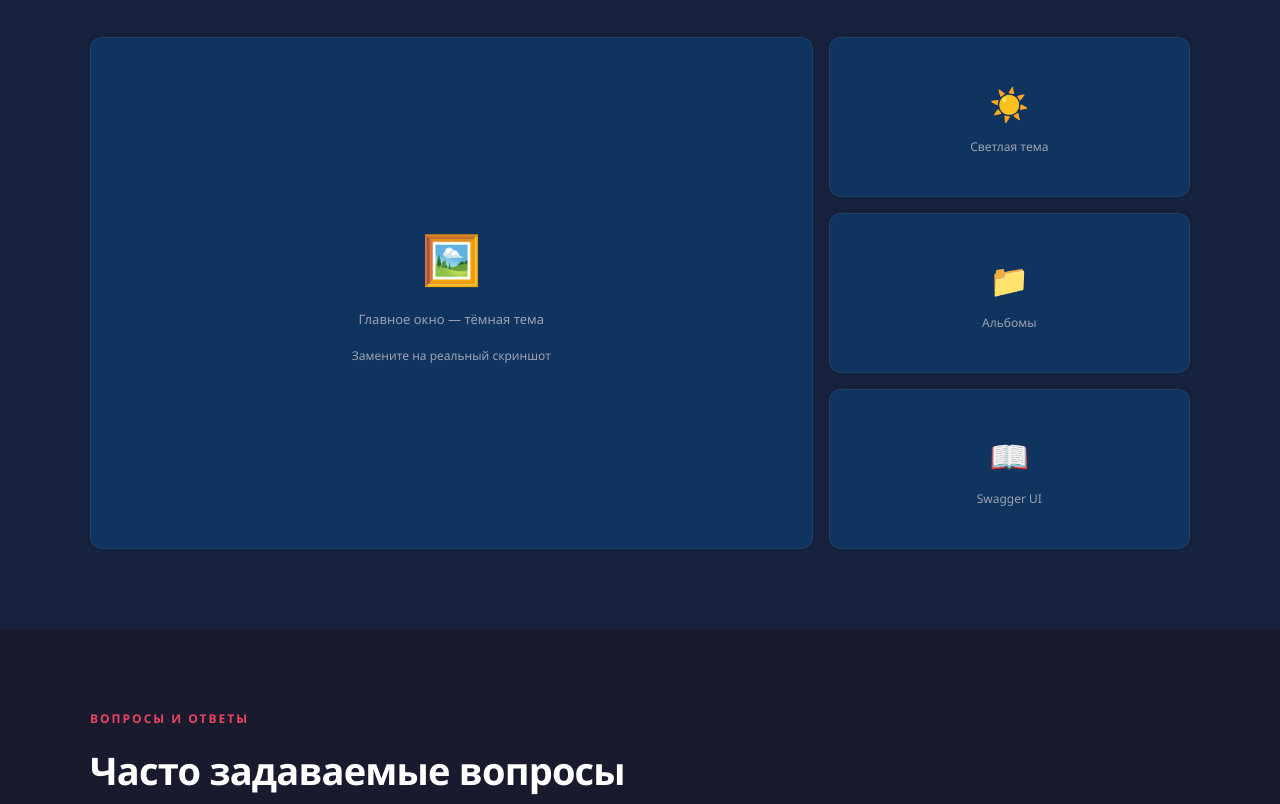
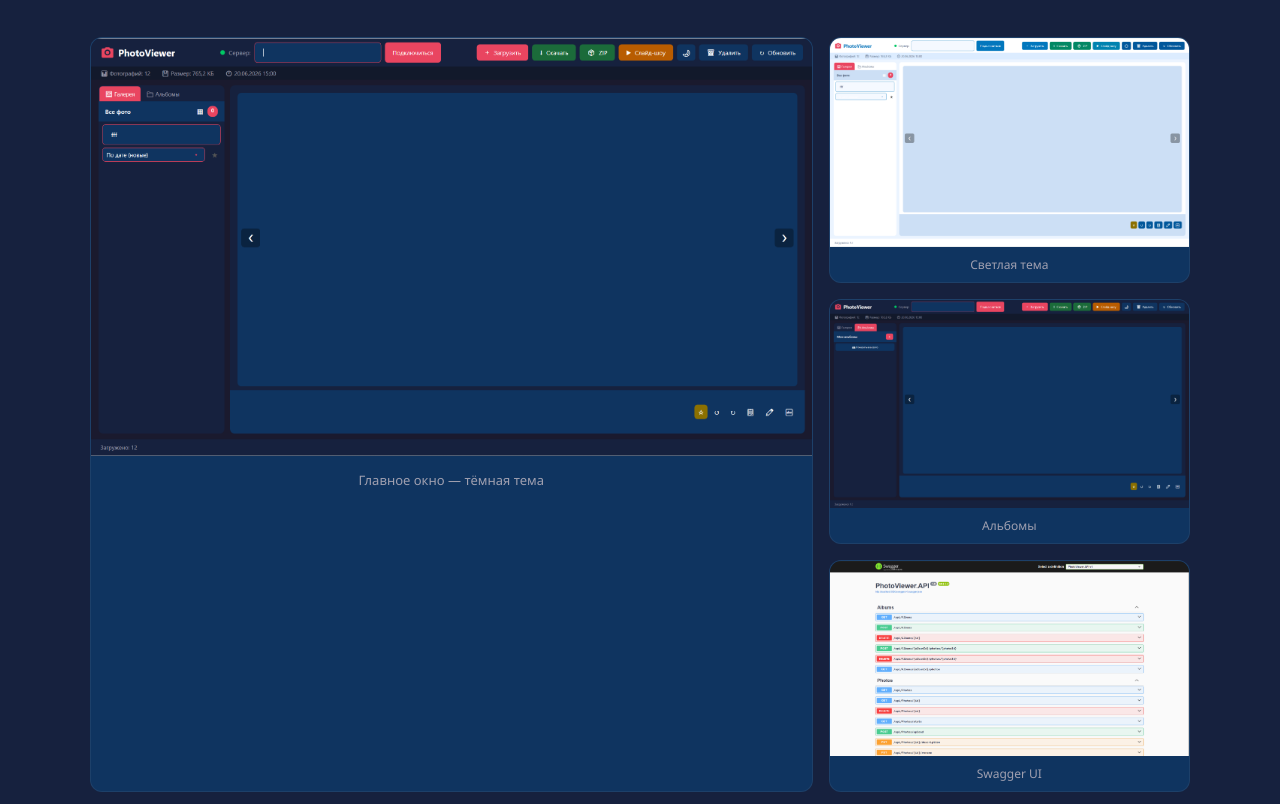
Before and after one commit to HLWLKR/PhotoViewer1, a plain HTML site: page docs/index.html in a window 1280 px wide. Shown: the part 2880-3684 px from the top of the page. Drawn offline with Linux system fonts and the light colour scheme.

Commit message:
Add files via upload

```diff
--- a/docs/index.html
+++ b/docs/index.html
@@ -15,14 +15,14 @@
     <meta property="og:title"       content="PhotoViewer — Бесплатный просмотрщик фотографий">
     <meta property="og:description" content="Просматривайте фотографии из любой точки вашей сети. Скачать бесплатно для Windows.">
     <meta property="og:url"         content="https://HLWLKR.github.io/PhotoViewer1/">
-    <meta property="og:image"       content="https://HLWLKR.github.io/PhotoViewer1/images/preview.png">
+    <meta property="og:image"       content="https://HLWLKR.github.io/PhotoViewer1/images/screenshot1.png">
     <meta property="og:locale"      content="ru_RU">
     <meta property="og:site_name"   content="PhotoViewer">
 
     <meta name="twitter:card"        content="summary_large_image">
     <meta name="twitter:title"       content="PhotoViewer — Просмотрщик фотографий">
     <meta name="twitter:description" content="Бесплатное приложение. WPF + ASP.NET Core + PostgreSQL.">
-    <meta name="twitter:image"       content="https://HLWLKR.github.io/PhotoViewer1/images/preview.png">
+    <meta name="twitter:image"       content="https://HLWLKR.github.io/PhotoViewer1/images/screenshot1.png">
 
     <script type="application/ld+json">
     {
@@ -315,15 +315,23 @@
             <h2 class="section-title">Красивый и удобный</h2>
             <p class="section-sub">Современный тёмный дизайн с поддержкой светлой темы.</p>
             <div class="screenshots-grid">
-                <div class="ss-main">
-                    <div class="ss-icon">🖼️</div>
-                    <div class="ss-lbl">Главное окно — тёмная тема</div>
-                    <div style="font-size:12px;color:var(--gray);margin-top:4px">Замените на реальный скриншот</div>
+                <div class="ss-main" style="padding:0;display:block;text-align:left">
+                    <img src="images/screenshot1.png" alt="PhotoViewer — главное окно, тёмная тема" style="width:100%;display:block">
+                    <div class="ss-lbl" style="padding:14px 16px;text-align:center">Главное окно — тёмная тема</div>
                 </div>
                 <div class="ss-side-col">
-                    <div class="ss-side"><div class="ss-icon" style="font-size:32px">☀️</div><div class="ss-lbl" style="font-size:12px">Светлая тема</div></div>
-                    <div class="ss-side"><div class="ss-icon" style="font-size:32px">📁</div><div class="ss-lbl" style="font-size:12px">Альбомы</div></div>
-                    <div class="ss-side"><div class="ss-icon" style="font-size:32px">📖</div><div class="ss-lbl" style="font-size:12px">Swagger UI</div></div>
+                    <div class="ss-side" style="padding:0;display:block;text-align:left">
+                        <img src="images/screenshot2.png" alt="PhotoViewer — светлая тема" style="width:100%;display:block">
+                        <div class="ss-lbl" style="font-size:12px;padding:8px 12px;text-align:center">Светлая тема</div>
+                    </div>
+                    <div class="ss-side" style="padding:0;display:block;text-align:left">
+                        <img src="images/screenshot3.png" alt="PhotoViewer — вкладка Альбомы" style="width:100%;display:block">
+                        <div class="ss-lbl" style="font-size:12px;padding:8px 12px;text-align:center">Альбомы</div>
+                    </div>
+                    <div class="ss-side" style="padding:0;display:block;text-align:left">
+                        <img src="images/screenshot4.png" alt="PhotoViewer API — Swagger UI" style="width:100%;display:block">
+                        <div class="ss-lbl" style="font-size:12px;padding:8px 12px;text-align:center">Swagger UI</div>
+                    </div>
                 </div>
             </div>
         </div>
```
